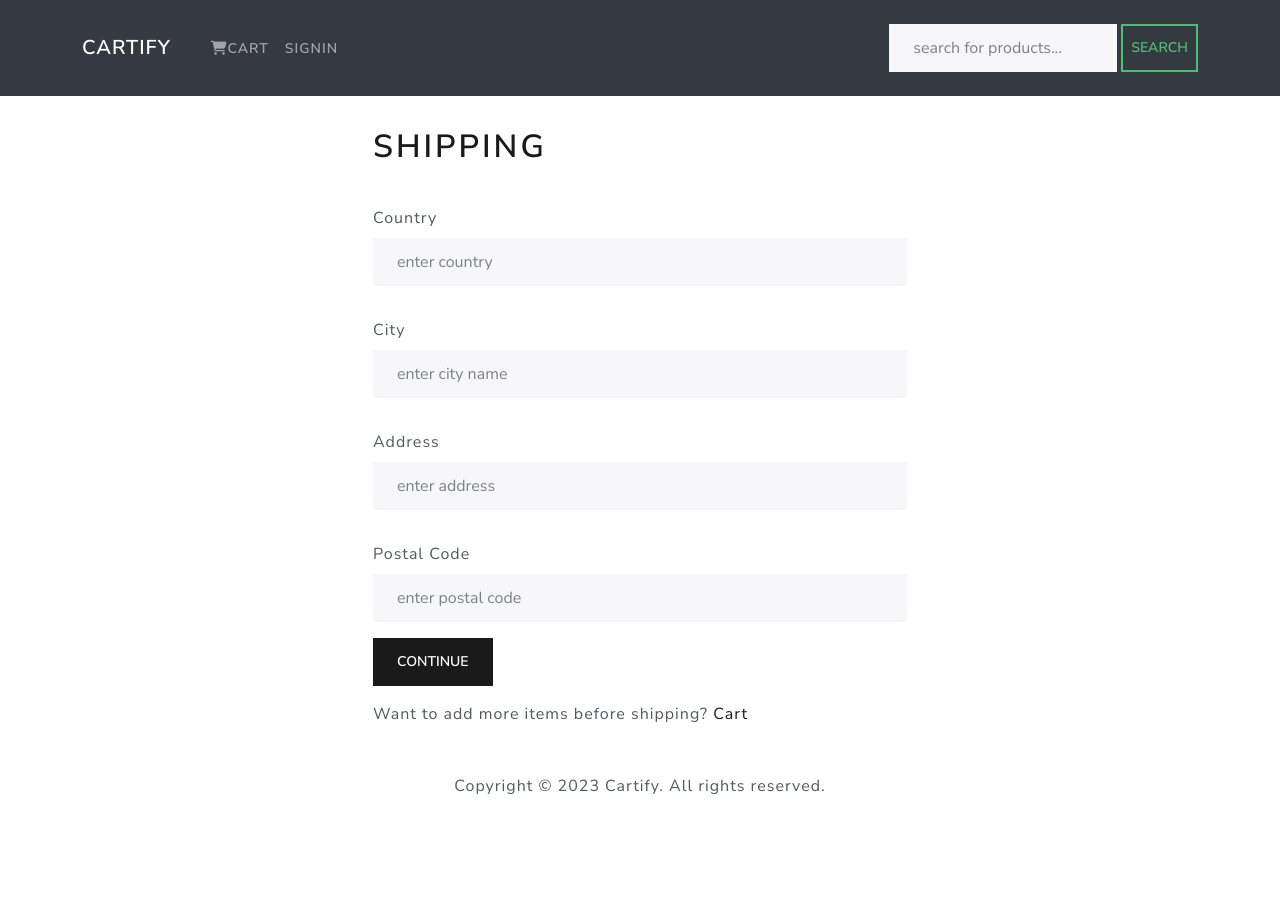
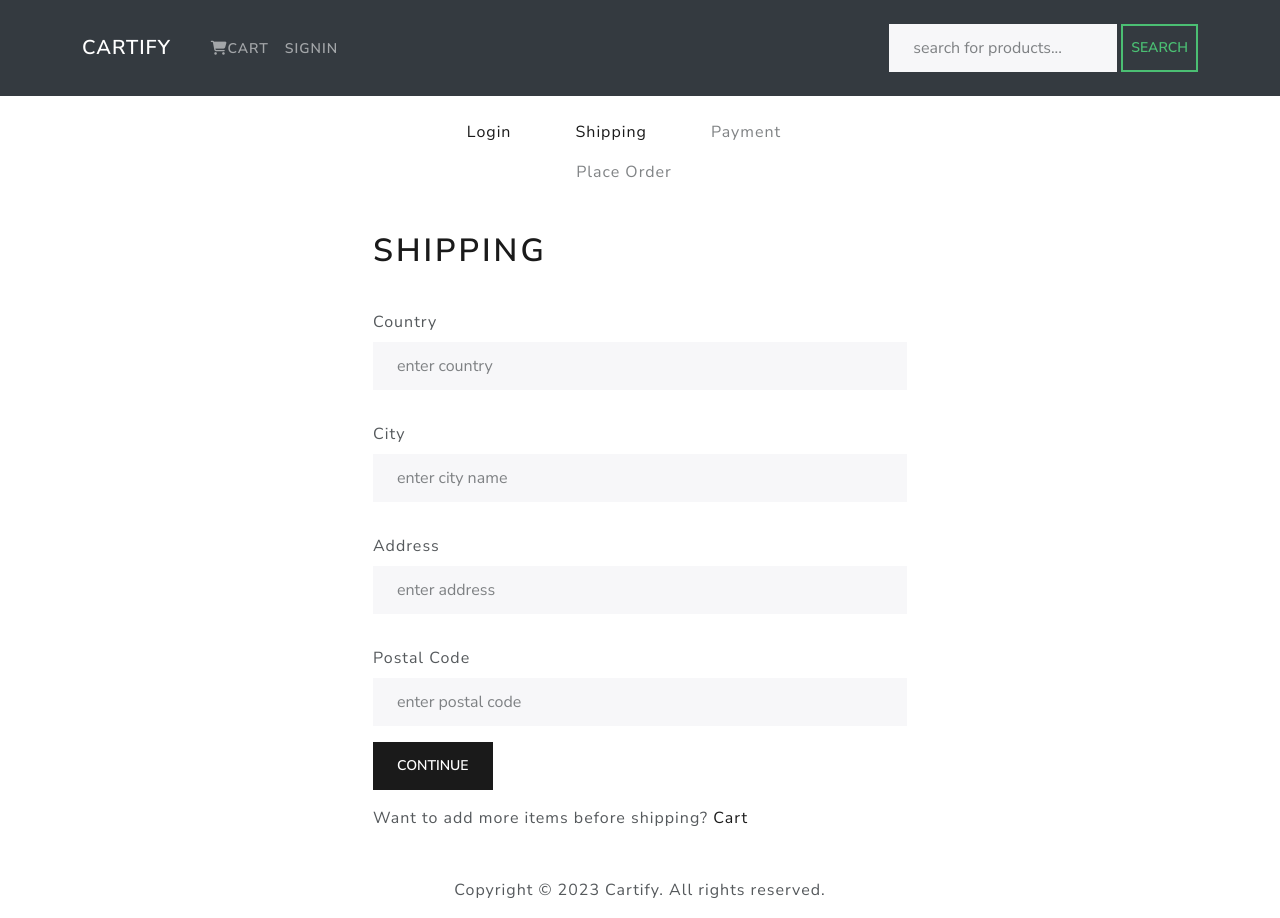
Before and after one commit to ifecog/Cartify, a React (Create React App) app in the folder cartify-app/: page /shipping in a window 1280 px wide. Before the commit the page ends 814 px from the top, so only its background shows below. Built offline with nearby package versions, Linux system fonts and the light colour scheme.

Commit message:
Checkout Steps Component

```diff
--- /dev/null
+++ b/cartify-app/src/components/CheckoutSteps.js
@@ -0,0 +1,51 @@
+import React from 'react'
+import { Nav } from 'react-bootstrap'
+import { LinkContainer } from 'react-router-bootstrap'
+
+function CheckoutSteps({ step1, step2, step3, step4 }) {
+  return (
+    <Nav className='justify-content-center mb-4'>
+      <Nav.Item>
+        {step1 ? (
+          <LinkContainer to='/login'>
+            <Nav.Link>Login</Nav.Link>
+          </LinkContainer>
+        ) : (
+          <Nav.Link disabled>Login</Nav.Link>
+        )}
+      </Nav.Item>
+
+      <Nav.Item>
+        {step2 ? (
+          <LinkContainer to='/shipping'>
+            <Nav.Link>Shipping</Nav.Link>
+          </LinkContainer>
+        ) : (
+          <Nav.Link disabled>Shipping</Nav.Link>
+        )}
+      </Nav.Item>
+
+      <Nav.Item>
+        {step3 ? (
+          <LinkContainer to='/payment'>
+            <Nav.Link>Payment</Nav.Link>
+          </LinkContainer>
+        ) : (
+          <Nav.Link disabled>Payment</Nav.Link>
+        )}
+      </Nav.Item>
+
+      <Nav.Item>
+        {step4 ? (
+          <LinkContainer to='/placeorder'>
+            <Nav.Link>Place Order</Nav.Link>
+          </LinkContainer>
+        ) : (
+          <Nav.Link disabled>Place Order</Nav.Link>
+        )}
+      </Nav.Item>
+    </Nav>
+  )
+}
+
+export default CheckoutSteps
--- a/cartify-app/src/screens/ShippingScreen.js
+++ b/cartify-app/src/screens/ShippingScreen.js
@@ -4,6 +4,7 @@
 import { useDispatch, useSelector } from 'react-redux'
 import FormContainer from '../components/FormContainer'
 import { saveShippingAddress } from '../actions/cartActions'
+import CheckoutSteps from '../components/CheckoutSteps'
 
 function ShippingScreen() {
   const cart = useSelector((state) => state.cart)
@@ -29,6 +30,7 @@
 
   return (
     <FormContainer>
+      <CheckoutSteps step1 step2 />
       <h1>Shipping</h1>
       <Form onSubmit={submitHandler}>
         <Form.Group controlId='country' className='py-3'>
```
